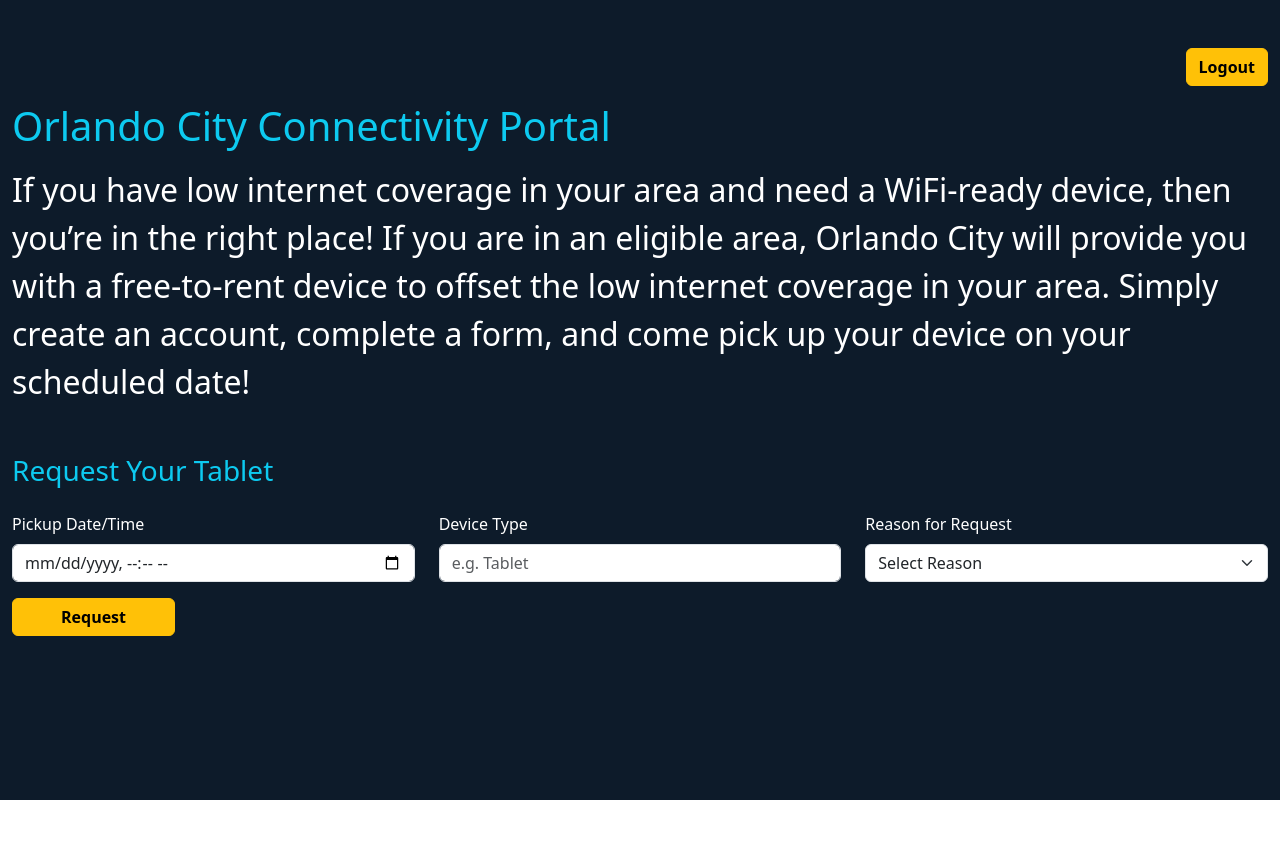
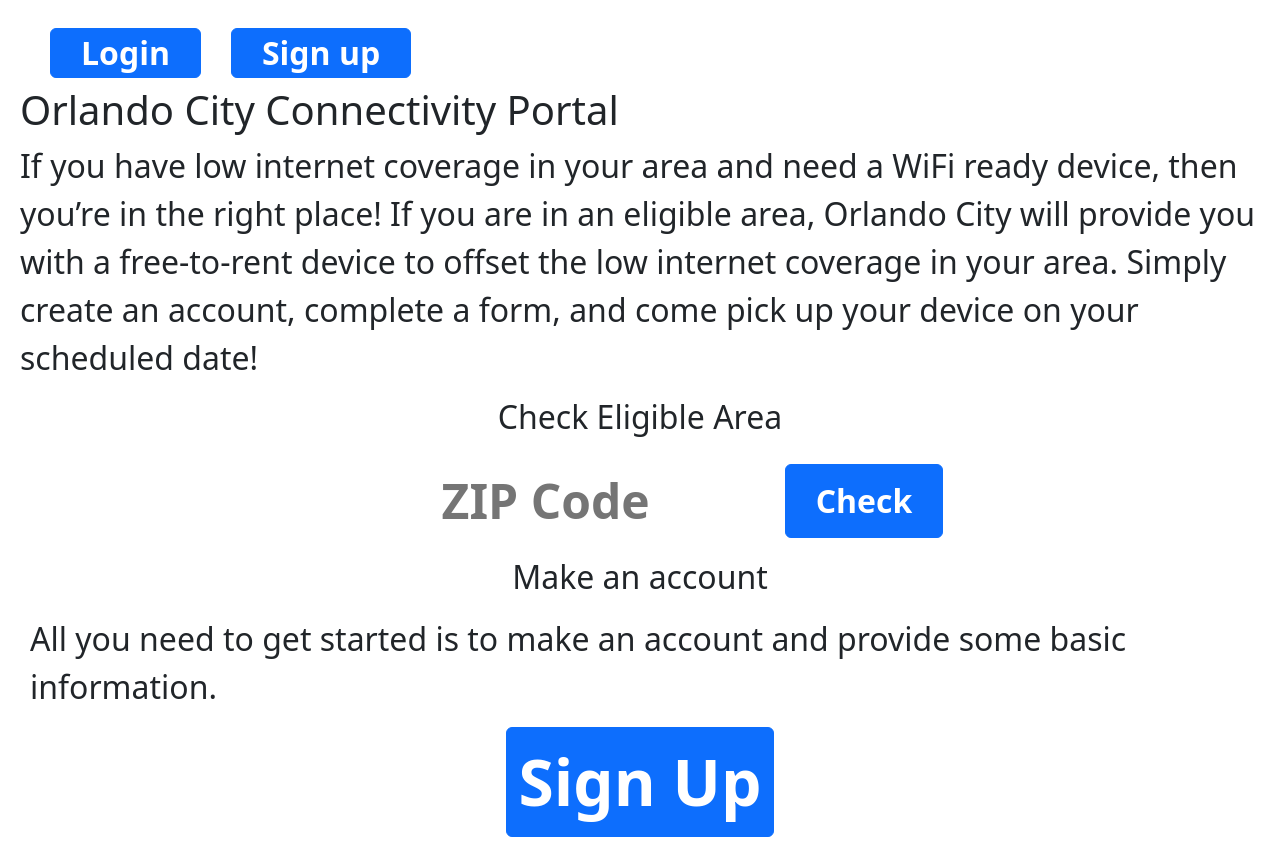
Before and after one commit to SD-Project-Group-1/web-front-end, a React (Create React App) app in the folder community-connectivity-orlando/: page / in a window 1280 px wide. Before the commit the page ends 800 px from the top, so only its background shows below. Built offline with nearby package versions, Linux system fonts and the light colour scheme.

Commit message:
Deleted changes to home.jsx

```diff
--- a/community-connectivity-orlando/src/routes/home/home.jsx
+++ b/community-connectivity-orlando/src/routes/home/home.jsx
@@ -1,6 +1,7 @@
-import React, { useState, useEffect } from 'react';
 import styles from "./home.module.scss";
 import SignedOut from "./components/signedOut";
+import { useState } from "react";
+import { useEffect } from "react";
 import UserNavbar from "./components/userNavbar";
 import SignedIn from "./components/signedIn";
 import Request from "./components/request";
@@ -8,14 +9,6 @@ import Request from "./components/request";
 function Home() {
   const [signedIn, setSignedIn] = useState(false);
   const [request, setRequest] = useState(null);
-  const [pickupDate, setPickupDate] = useState('');
-  const [deviceType, setDeviceType] = useState('');
-  const [reason, setReason] = useState('');
-
-  const handleSubmit = (e) => {
-    e.preventDefault();
-    alert(`Request submitted:\nPickup: ${pickupDate}\nDevice: ${deviceType}\nReason: ${reason}`);
-  };
 
   useEffect(() => {
     //Set signed in from cookies / API
@@ -35,68 +28,17 @@ function Home() {
   }
 
   return (
-    <div className="container-fluid home-page text-white py-5" style={{ backgroundColor: '#0d1b2a', minHeight: '100vh' }}>
-      <div className="d-flex justify-content-end">
-        <button className="btn btn-warning fw-bold">Logout</button>
-      </div>
-
-      <h1 className="mt-3 text-info">Orlando City Connectivity Portal</h1>
-      <p className="mt-3">
-        If you have low internet coverage in your area and need a WiFi-ready device, then you’re in the right place!
-        If you are in an eligible area, Orlando City will provide you with a free-to-rent device to offset the low
-        internet coverage in your area. Simply create an account, complete a form, and come pick up your device on your
-        scheduled date!
+    <div className={`${styles.container}`}>
+      <UserNavbar signedIn={signedIn} />
+      <h1>Orlando City Connectivity Portal</h1>
+      <p>
+        If you have low internet coverage in your area and need a WiFi ready
+        device, then you’re in the right place! If you are in an eligible area,
+        Orlando City will provide you with a free-to-rent device to offset the
+        low internet coverage in your area. Simply create an account, complete a
+        form, and come pick up your device on your scheduled date!
       </p>
-
-      <h3 className="text-info mt-5">Request Your Tablet</h3>
-
-      <form onSubmit={handleSubmit} className="mt-4">
-        <div className="row mb-3">
-          <div className="col-md-4">
-            <label htmlFor="pickup" className="form-label">Pickup Date/Time</label>
-            <input
-              type="datetime-local"
-              id="pickup"
-              className="form-control"
-              value={pickupDate}
-              onChange={(e) => setPickupDate(e.target.value)}
-              required
-            />
-          </div>
-
-          <div className="col-md-4">
-            <label htmlFor="deviceType" className="form-label">Device Type</label>
-            <input
-              type="text"
-              id="deviceType"
-              className="form-control"
-              placeholder="e.g. Tablet"
-              value={deviceType}
-              onChange={(e) => setDeviceType(e.target.value)}
-              required
-            />
-          </div>
-
-          <div className="col-md-4">
-            <label htmlFor="reason" className="form-label">Reason for Request</label>
-            <select
-              id="reason"
-              className="form-select"
-              value={reason}
-              onChange={(e) => setReason(e.target.value)}
-              required
-            >
-              <option value="">Select Reason</option>
-              <option value="Job Search">Job Search</option>
-              <option value="School">School</option>
-              <option value="Training">Training</option>
-              <option value="Other">Other</option>
-            </select>
-          </div>
-        </div>
-
-        <button type="submit" className="btn btn-warning fw-bold px-5">Request</button>
-      </form>
+      {afterEl}
     </div>
   );
 }
```
